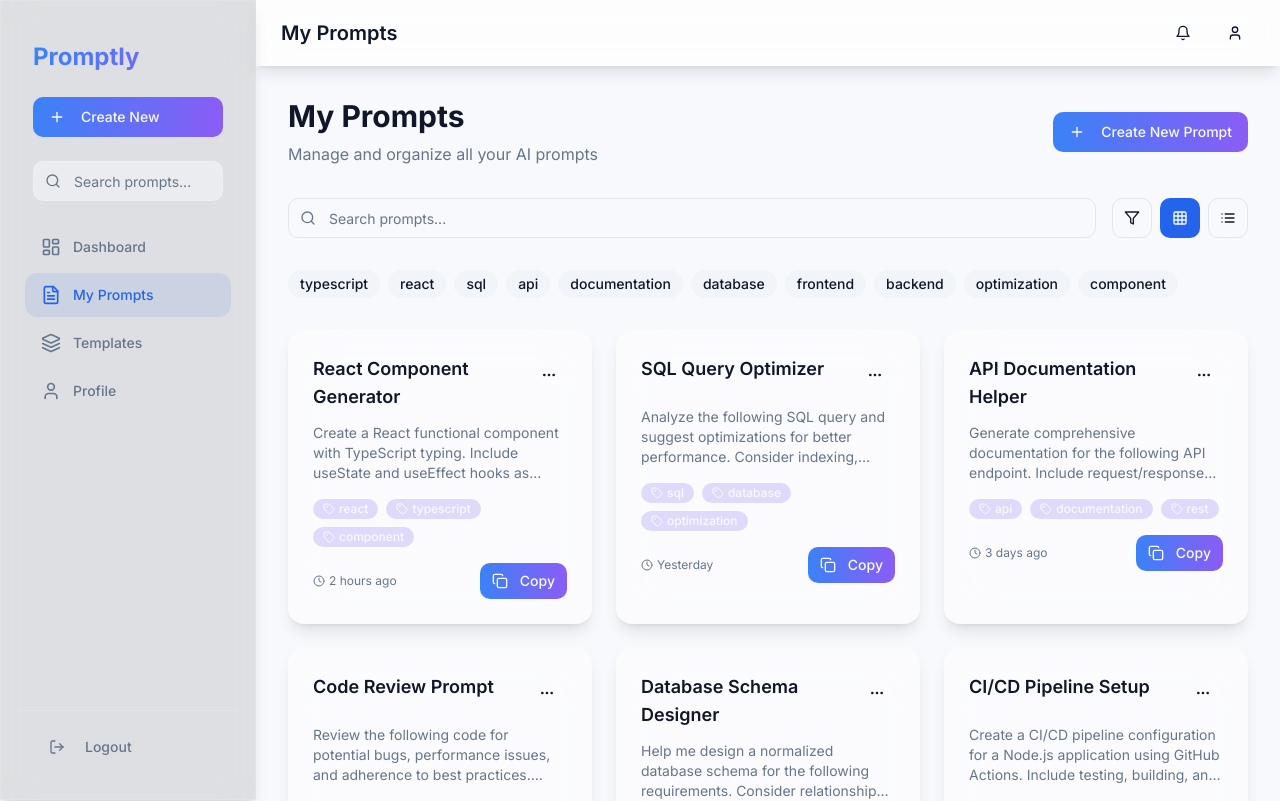
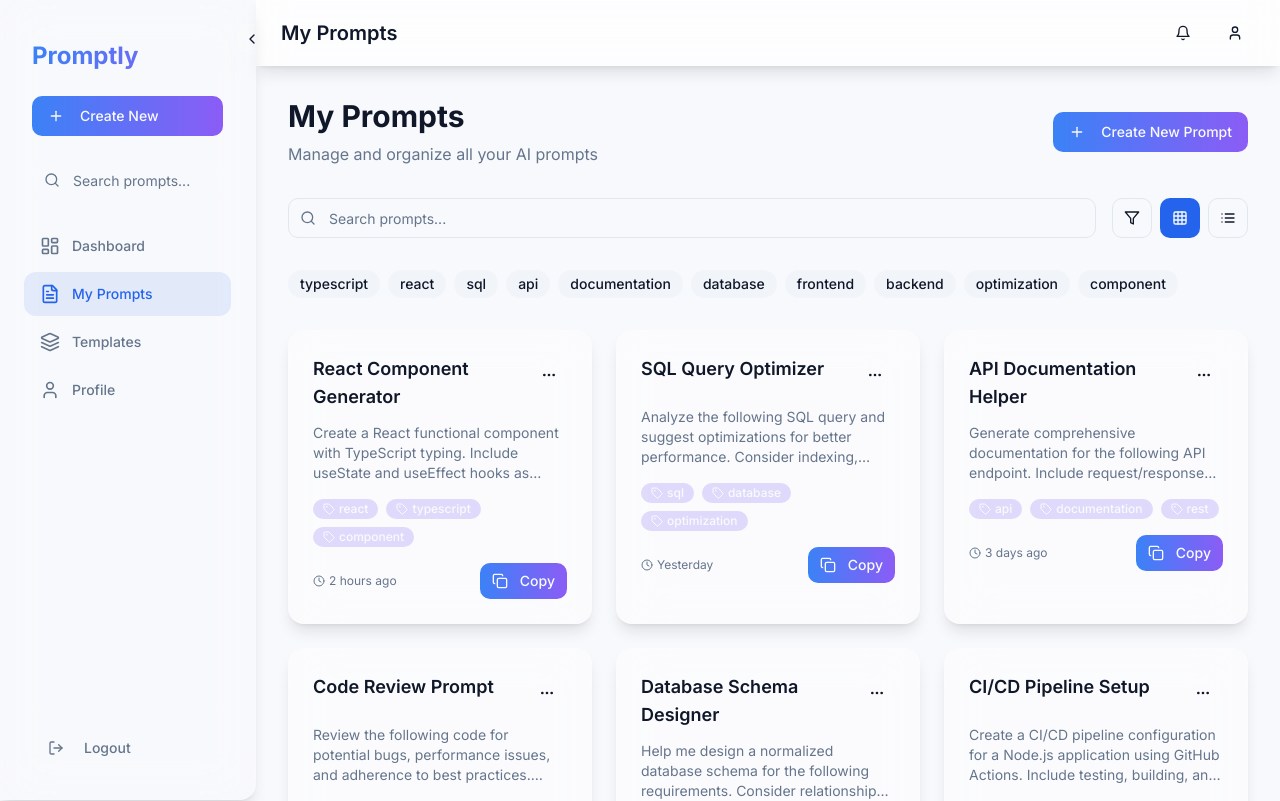
Before and after one commit to harrykioko/promptly, a React (Vite) app: page /prompts in a window 1280 px wide. Shown: the top 801 px of the page. Built offline with nearby package versions, Linux system fonts and the light colour scheme.

Commit message:
Improve sidebar responsiveness and appearance
The sidebar is made responsive with collapsed and expanded states. Transparency is increased in both states, and the edges are rounded for a more modern look.

```diff
--- a/src/components/layout/DashboardLayout.tsx
+++ b/src/components/layout/DashboardLayout.tsx
@@ -1,7 +1,7 @@
 
 import React from 'react';
 import Sidebar from './Sidebar';
-import { User, Bell, Settings } from 'lucide-react';
+import { User, Bell } from 'lucide-react';
 import { Button } from '../ui/button';
 import { Link } from 'react-router-dom';
 import GradientText from '../ui/GradientText';
@@ -13,12 +13,10 @@ interface DashboardLayoutProps {
 
 const DashboardLayout = ({ children, title }: DashboardLayoutProps) => {
   return (
-    <div className="min-h-screen flex flex-col md:flex-row bg-background">
-      {/* Sidebar */}
+    <div className="min-h-screen flex bg-background">
       <Sidebar />
 
-      {/* Main Content */}
-      <div className="flex-1">
+      <div className="flex-1 flex flex-col min-w-0">
         {/* Top Nav */}
         <header className="sticky top-0 z-30 glass border-b border-white/10 px-6 py-3 flex items-center justify-between">
           <div className="flex items-center md:hidden">
@@ -47,7 +45,7 @@ const DashboardLayout = ({ children, title }: DashboardLayoutProps) => {
         </header>
 
         {/* Page Content */}
-        <main className="p-6 md:p-8">
+        <main className="flex-1 p-6 md:p-8">
           {children}
         </main>
       </div>
--- a/src/components/layout/Sidebar.tsx
+++ b/src/components/layout/Sidebar.tsx
@@ -1,4 +1,3 @@
-
 import React, { useState } from 'react';
 import { Link, useLocation } from 'react-router-dom';
 import {
@@ -10,7 +9,9 @@ import {
   Menu,
   X,
   Plus,
-  Search
+  Search,
+  ChevronLeft,
+  ChevronRight
 } from 'lucide-react';
 import { cn } from '@/lib/utils';
 import GradientText from '../ui/GradientText';
@@ -20,6 +21,7 @@ import { Input } from '../ui/input';
 const Sidebar = () => {
   const location = useLocation();
   const [isMobileOpen, setIsMobileOpen] = useState(false);
+  const [isExpanded, setIsExpanded] = useState(true);
 
   const navItems = [
     {
@@ -48,14 +50,16 @@ const Sidebar = () => {
     setIsMobileOpen(!isMobileOpen);
   };
 
-  // Helper to check if a route is active
+  const toggleExpanded = () => {
+    setIsExpanded(!isExpanded);
+  };
+
   const isActiveRoute = (path: string) => {
     return location.pathname === path;
   };
 
   return (
     <>
-      {/* Mobile Menu Toggle */}
       <button
         className="fixed bottom-6 right-6 z-50 md:hidden bg-gradient text-white p-3 rounded-full shadow-lg"
         onClick={toggleMobileMenu}
@@ -63,32 +67,52 @@ const Sidebar = () => {
         {isMobileOpen ? <X /> : <Menu />}
       </button>
 
-      {/* Sidebar */}
       <div
         className={cn(
-          "fixed inset-y-0 left-0 z-40 w-64 glass-dark transform transition-transform duration-300 ease-in-out md:translate-x-0 md:sticky md:top-0 md:h-screen overflow-y-auto",
-          isMobileOpen ? "translate-x-0" : "-translate-x-full"
+          "fixed inset-y-0 left-0 z-40 bg-white/5 backdrop-blur-xl border-r border-white/10 shadow-lg transition-all duration-300 ease-in-out md:translate-x-0 md:sticky md:top-0 md:h-screen overflow-y-auto rounded-r-2xl",
+          isMobileOpen ? "translate-x-0" : "-translate-x-full",
+          isExpanded ? "w-64" : "w-20"
         )}
       >
+        <button
+          className="hidden md:flex absolute -right-3 top-6 bg-white/10 backdrop-blur-xl border border-white/20 rounded-full p-1.5 hover:bg-white/20 transition-colors"
+          onClick={toggleExpanded}
+        >
+          {isExpanded ?
+            <ChevronLeft className="h-4 w-4" /> :
+            <ChevronRight className="h-4 w-4" />
+          }
+        </button>
+
         <div className="flex flex-col h-full p-4">
-          {/* Logo */}
           <div className="py-6 px-4">
             <Link to="/dashboard" onClick={() => setIsMobileOpen(false)}>
+              {isExpanded ? (
                 <GradientText as="h1" className="text-2xl font-bold">Promptly</GradientText>
+              ) : (
+                <GradientText as="h1" className="text-2xl font-bold">P</GradientText>
+              )}
             </Link>
           </div>
 
-          {/* Create New Button */}
           <div className="px-4 mb-6">
+            {isExpanded ? (
               <Button className="w-full justify-start bg-gradient hover:shadow-lg" asChild>
                 <Link to="/prompts/new" onClick={() => setIsMobileOpen(false)}>
                   <Plus className="h-4 w-4 mr-2" />
                   Create New
                 </Link>
               </Button>
+            ) : (
+              <Button className="w-full justify-center bg-gradient hover:shadow-lg p-2" asChild>
+                <Link to="/prompts/new" onClick={() => setIsMobileOpen(false)}>
+                  <Plus className="h-4 w-4" />
+                </Link>
+              </Button>
+            )}
           </div>
 
-          {/* Search */}
+          {isExpanded && (
             <div className="px-4 mb-6">
               <div className="relative">
                 <Search className="absolute left-3 top-1/2 transform -translate-y-1/2 h-4 w-4 text-muted-foreground" />
@@ -98,8 +122,8 @@ const Sidebar = () => {
                 />
               </div>
             </div>
+          )}
 
-          {/* Navigation */}
           <nav className="flex-1 space-y-1 px-2">
             {navItems.map((item) => (
               <Link
@@ -113,18 +137,24 @@ const Sidebar = () => {
                 )}
                 onClick={() => setIsMobileOpen(false)}
               >
-                <item.icon className="h-5 w-5 mr-3" />
-                {item.name}
+                <item.icon className="h-5 w-5 min-w-[20px]" />
+                {isExpanded && <span className="ml-3">{item.name}</span>}
               </Link>
             ))}
           </nav>
 
-          {/* Logout */}
           <div className="mt-auto px-4 py-4 border-t border-white/10">
-            <Button variant="ghost" className="w-full justify-start text-muted-foreground hover:text-destructive" asChild>
+            <Button
+              variant="ghost"
+              className={cn(
+                "w-full text-muted-foreground hover:text-destructive",
+                isExpanded ? "justify-start" : "justify-center p-2"
+              )}
+              asChild
+            >
               <Link to="/login">
-                <LogOut className="h-5 w-5 mr-3" />
-                Logout
+                <LogOut className="h-5 w-5" />
+                {isExpanded && <span className="ml-3">Logout</span>}
               </Link>
             </Button>
           </div>
```
Lines whose indentation alone changed are shown as unchanged.
